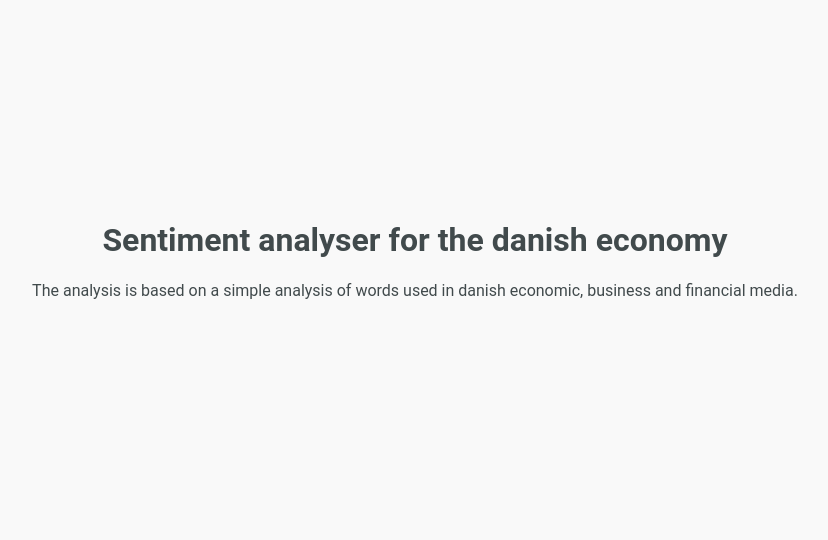
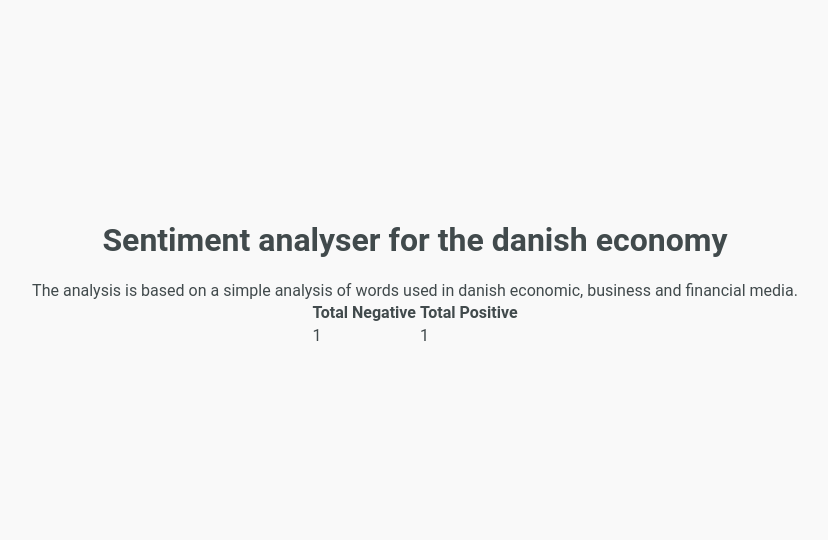
Before and after one commit to FrederikGJ/learning_python_and_so_on_, a Flask app: template templates/index.html in a window 1280 px wide. Shown: the top 540 px of the page, without its empty margins (225-1053 px from the left). Run offline with Flask 3, Linux system fonts and the light colour scheme; the template is opened without the code that fills it: most values are stand-ins (such as "Sample title", 1, 10 or a date in 2020).

Commit message:
more updates

```diff
--- a/app.py
+++ b/app.py
@@ -1,13 +1,15 @@
 from flask import Flask, render_template
+from main import Main
 
-# Create the Flask application
 app = Flask(__name__)
 
-# Define a route and a function to handle it
 @app.route('/')
-def hello():
-   return render_template('index.html')
+def home():
+    main = Main()
+    total_negative = main.total_negative
+    total_positive = main.total_positive
 
-# Run the application
-if __name__ == '__main__':
+    return render_template('index.html', total_negative=total_negative, total_positive=total_positive)
+
+if __name__ == "__main__":
     app.run()
--- a/templates/index.html
+++ b/templates/index.html
@@ -9,8 +9,16 @@
       <h1>Sentiment analyser for the danish economy</h1>
       The analysis is based on a simple analysis of words used in danish economic, business and financial media.
 
+      <table>
+          <tr>
+              <th>Total Negative</th>
+              <th>Total Positive</th>
+          </tr>
+          <tr>
+              <td>{{ total_negative }}</td>
+              <td>{{ total_positive }}</td>
+          </tr>
+      </table>
   </div>
-
-
-  </body>
+</body>
 </html>
```
